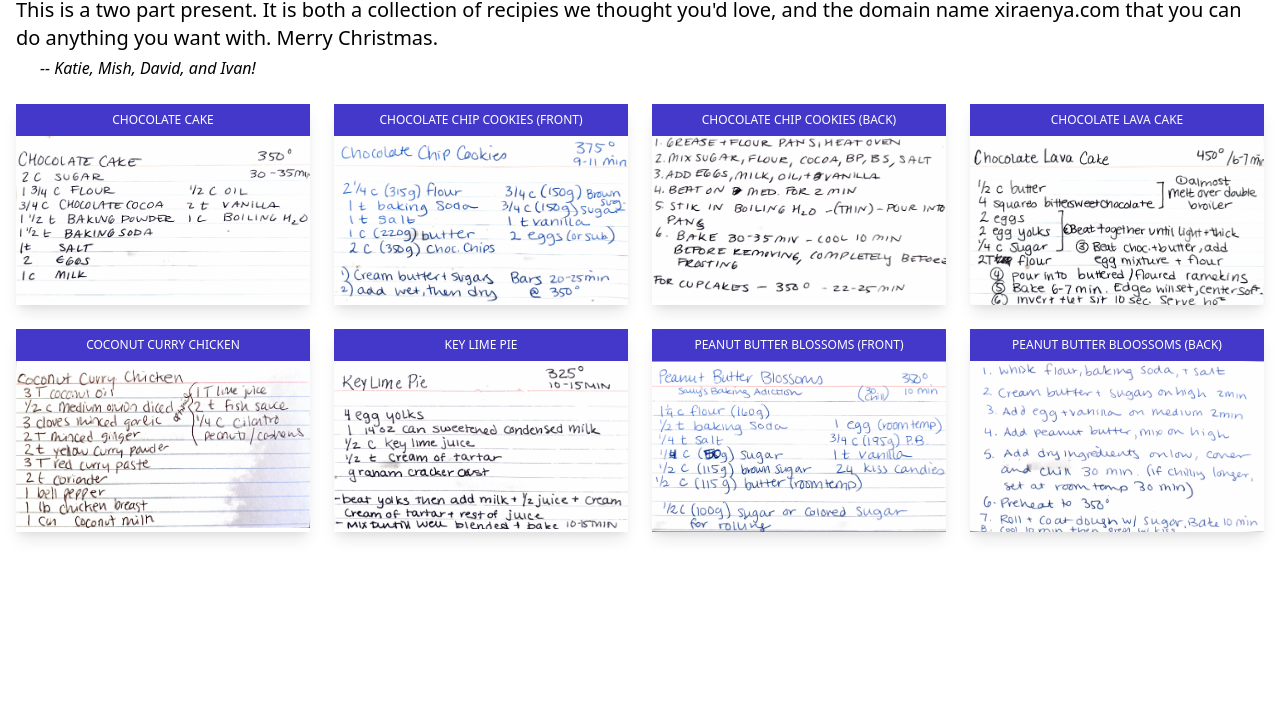
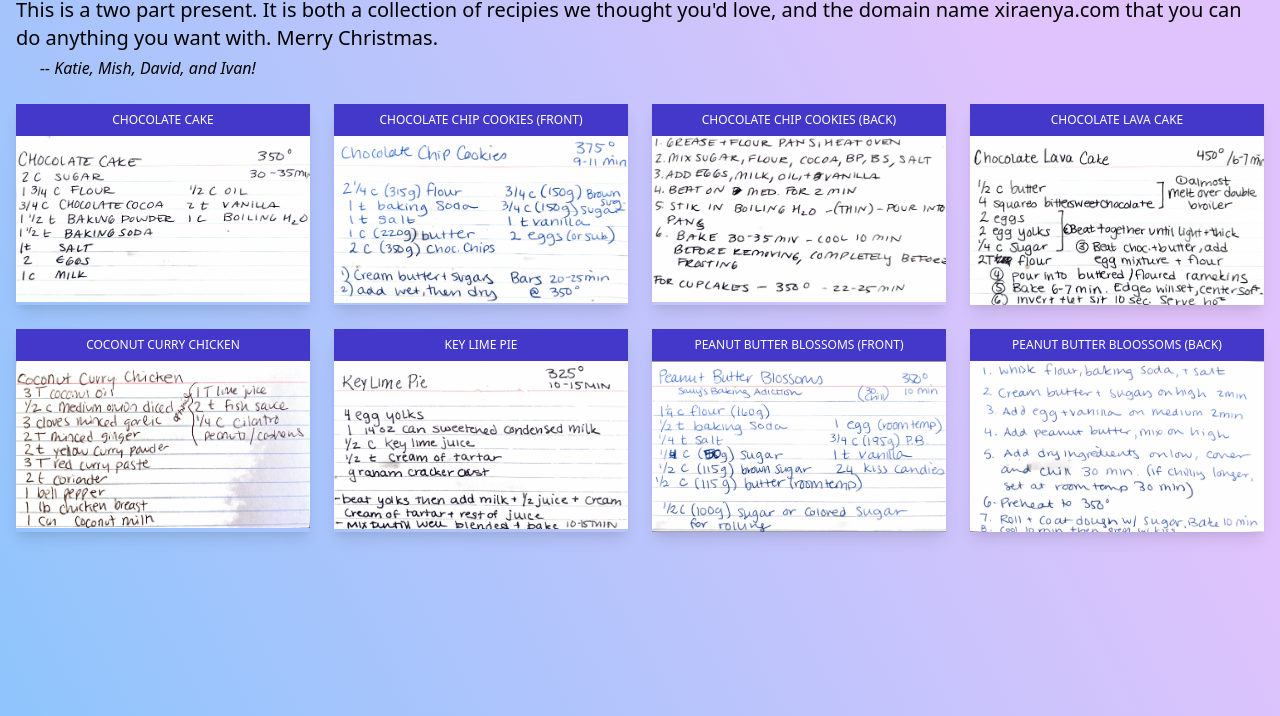
Before and after one commit to eisenivan/xiraenya.com, a website: page public/index.html in a window 1280 px wide. Shown: the part 84-800 px from the top of the page. Drawn offline with nearby package versions, Linux system fonts and the light colour scheme; some packages are replaced by stand-ins of ours.

Commit message:
add gradient and update dev server

```diff
--- a/index.js
+++ b/index.js
@@ -1,9 +1,9 @@
 const express = require('express')
 const app = express()
-const port = 3000
+const port = 3100
 
 app.use(express.static('public'))
 
 app.listen(port, () => {
-  console.log(`Example app listening at http://localhost:${port}`)
+  console.log(`xiraenya.com listening at http://localhost:${port}`)
 })
--- a/public/index.html
+++ b/public/index.html
@@ -3,8 +3,15 @@
     <title>Xira Cooks</title>
     <link href="https://unpkg.com/tailwindcss@^2/dist/tailwind.min.css" rel="stylesheet">
     <link rel="icon" href="/favicon.png" type="image/x-icon">
+
+    <style>
+      .background-gradient {
+        background-color: #8EC5FC;
+        background-image: linear-gradient(62deg, #8EC5FC 0%, #E0C3FC 80%);
+      }
+    </style>
   </head>
-  <body>
+  <body class="background-gradient">
     <div class='md:container md:mx-auto p-4'>
       <h1 class="font-serif text-4xl my-3 text-indigo-700">Xira Cooks</h1>
       <p class="text-xl">This is a two part present. It is both a collection of recipies we thought you'd love, and the domain name xiraenya.com that you can do anything you want with. Merry Christmas.</p>
```
